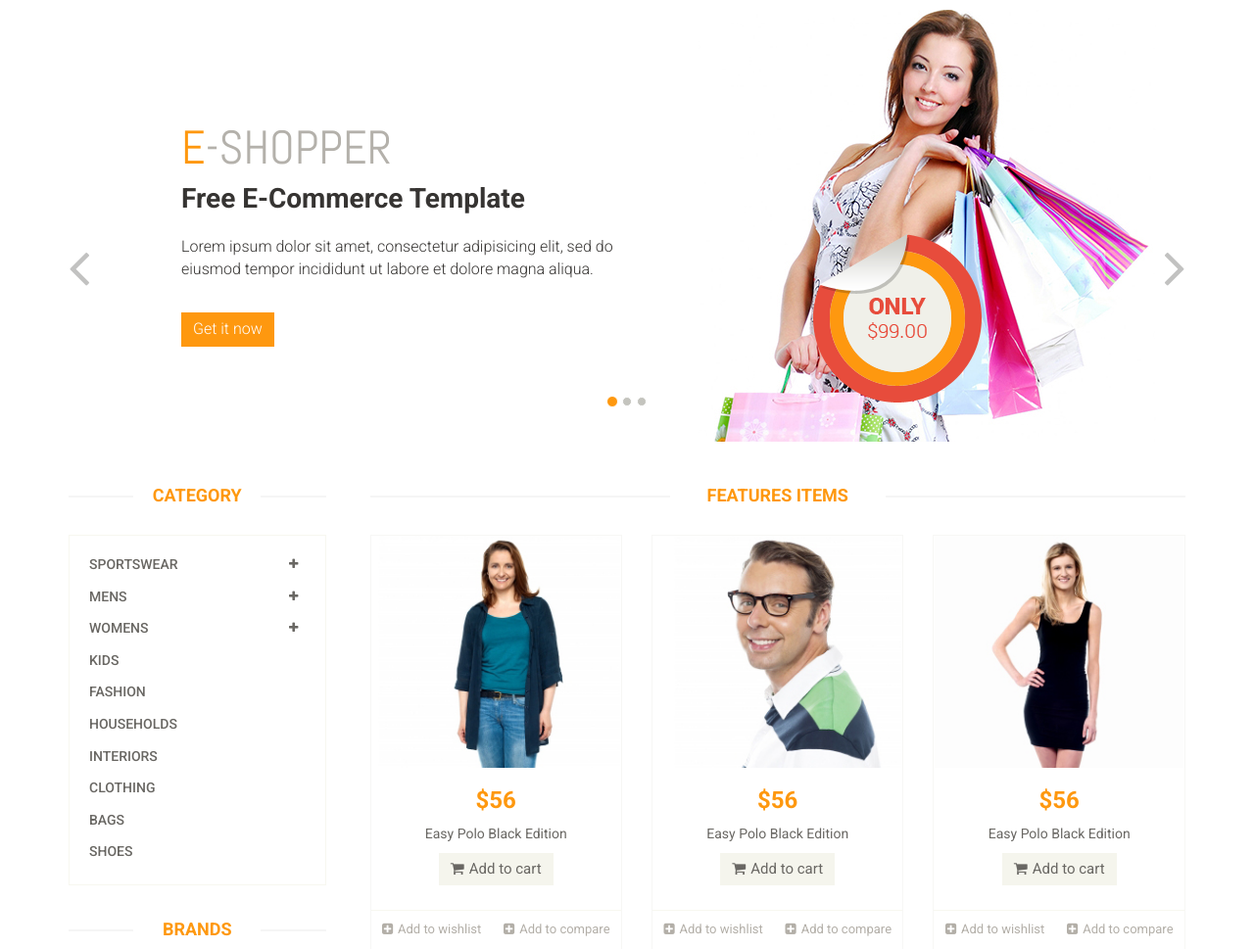
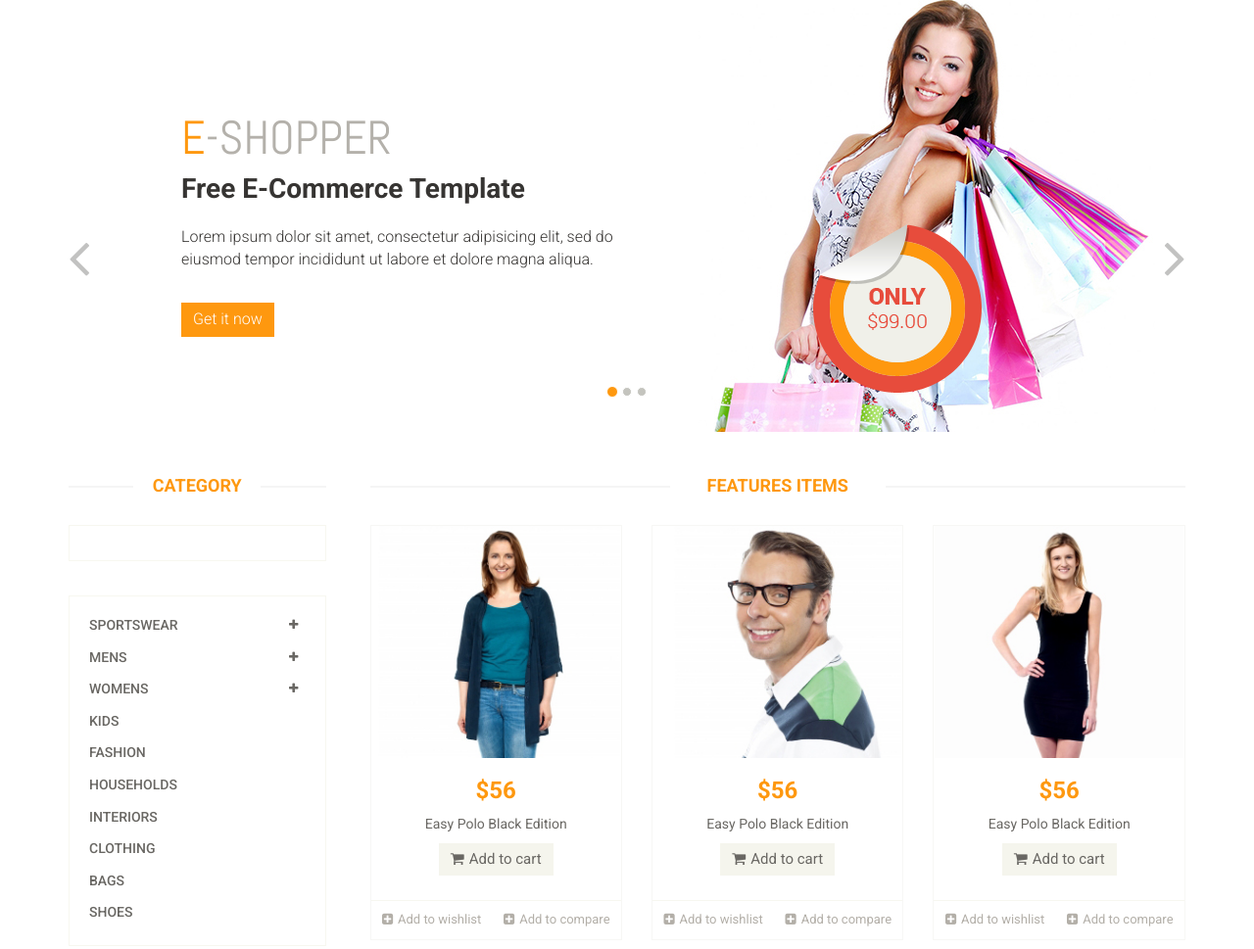
Before and after one commit to QudratxojaMusayev/EShop, a Yii app: template views/site/index.php in a window 1280 px wide. Shown: the part 212-1181 px from the top of the page at 98% size. Run offline with PHP 8.4 and a stand-in for Yii, Linux system fonts and the light colour scheme; the template is opened without the code that fills it, so the values that code supplies are empty; some libraries are stand-ins or nearby versions.

Commit message:
Category menu is completed

```diff
--- a/views/site/index.php
+++ b/views/site/index.php
@@ -6,10 +6,6 @@ $this->title = 'E-Shop';
 use app\components\MenuWidget;
 
 ?>
-<ul class="catalog">
-<?= MenuWidget::widget(['tpl' => 'menu']); ?>
-</ul>
-
 <section id="slider"><!--slider-->
     <div class="container">
         <div class="row">
@@ -81,6 +77,9 @@ use app\components\MenuWidget;
             <div class="col-sm-3">
                 <div class="left-sidebar">
                     <h2>Category</h2>
+                    <ul class="catalog category-products">
+                        <?= MenuWidget::widget(['tpl' => 'menu']); ?>
+                    </ul>
 
                     <div class="panel-group category-products" id="accordian"><!--category-productsr-->
                         <div class="panel panel-default">
```
